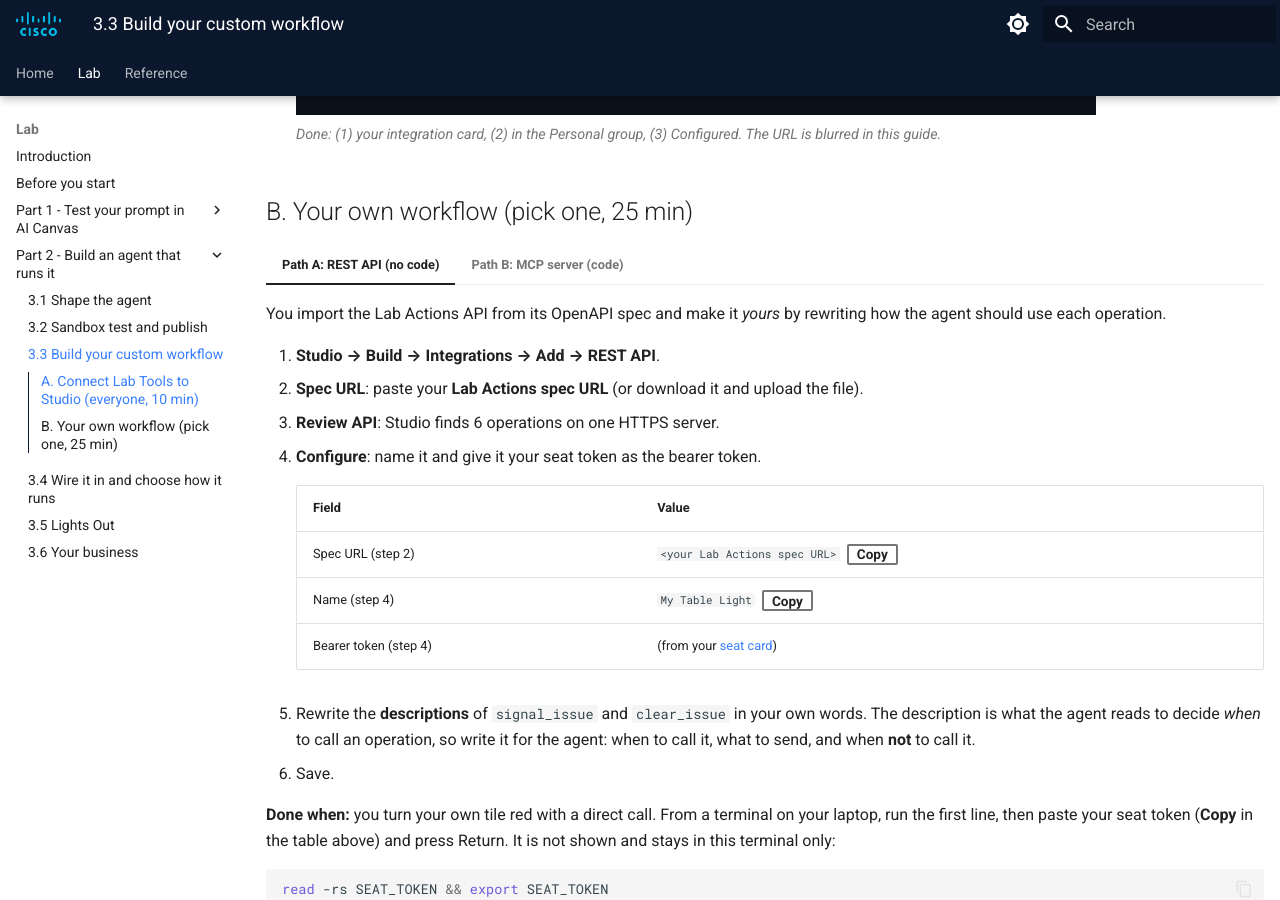
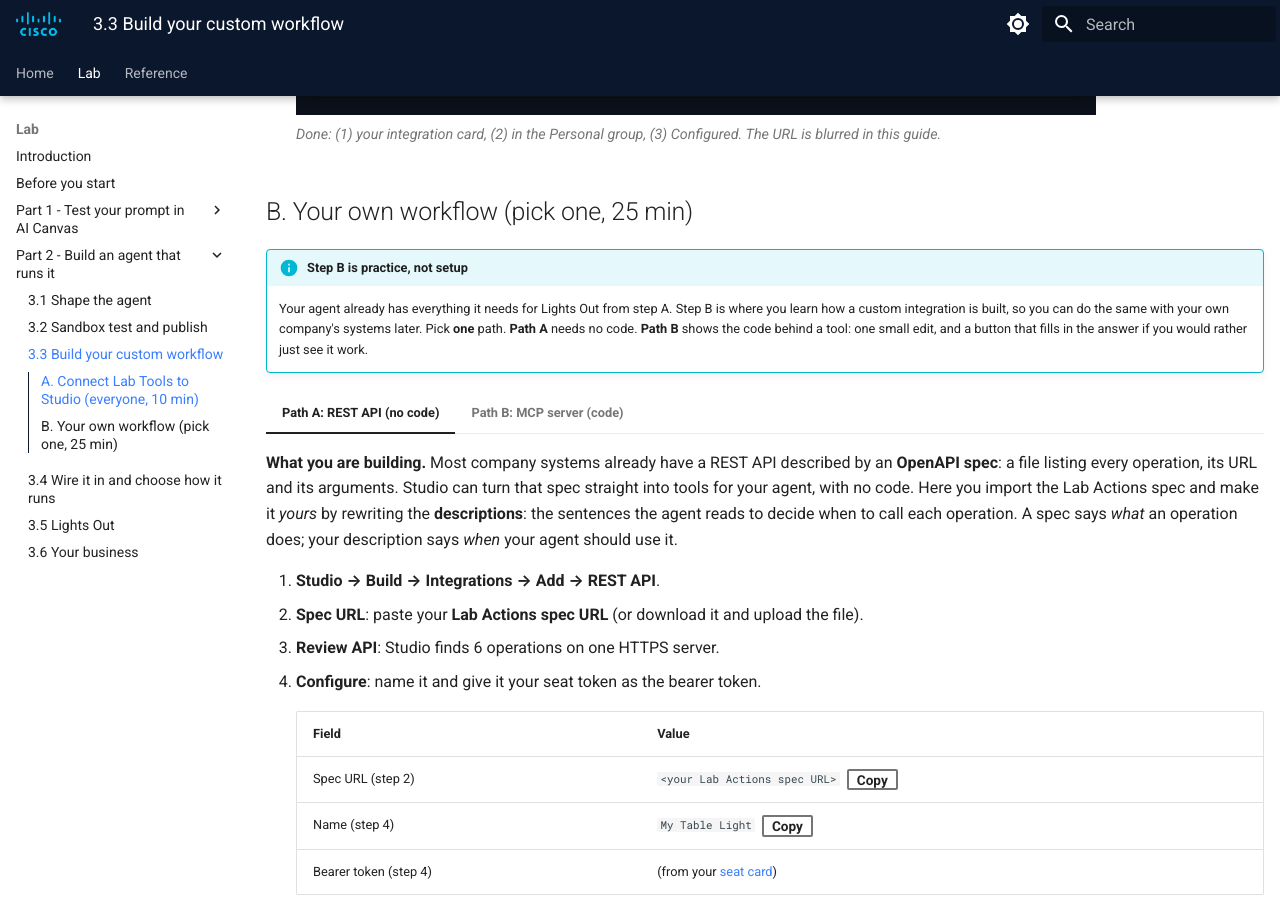
Before and after one commit to mokuma56/cloud-control-agent-lab-guide, an MkDocs documentation site: the page built from docs/part2/3-3-custom-workflow.md, in a window 1280 px wide and 900 px high, scrolled down 5702 px. Built offline with MkDocs 1.6.1 and Material for MkDocs 9.7.7, drawn with Linux system fonts in a browser that asks for light colours.

Commit message:
3.3 step B: practice not setup; Path B is one TODO, explained
Step B opens with a note that it is practice: the agent already has
everything from step A. Path A explains what an OpenAPI spec is and why
descriptions matter. Path B explains what an MCP server and a tool are
(name, description, input schema, function), walks through the finished
clear_issue, has one TODO (signal_issue), mentions Load finished version,
and has four new annotated workspace screenshots.

Co-Authored-By: Claude Opus 5.5 <noreply@anthropic.com>

````diff
--- a/docs/part2/3-3-custom-workflow.md
+++ b/docs/part2/3-3-custom-workflow.md
@@ -106,10 +106,19 @@ server: one URL for all 30 seats, and your seat token decides which seat you are
 
 ## B. Your own workflow (pick one, 25 min)
 
+!!! info "Step B is practice, not setup"
+    Your agent already has everything it needs for Lights Out from step A. Step B is where you learn how
+    a custom integration is built, so you can do the same with your own company's systems later. Pick
+    **one** path. **Path A** needs no code. **Path B** shows the code behind a tool: one small edit, and
+    a button that fills in the answer if you would rather just see it work.
+
 === "Path A: REST API (no code)"
 
-    You import the Lab Actions API from its OpenAPI spec and make it *yours* by rewriting how the
-    agent should use each operation.
+    **What you are building.** Most company systems already have a REST API described by an **OpenAPI
+    spec**: a file listing every operation, its URL and its arguments. Studio can turn that spec straight
+    into tools for your agent, with no code. Here you import the Lab Actions spec and make it *yours* by
+    rewriting the **descriptions**: the sentences the agent reads to decide when to call each operation.
+    A spec says *what* an operation does; your description says *when* your agent should use it.
 
     1. **Studio → Build → Integrations → Add → REST API**.
     2. **Spec URL**: paste your **Lab Actions spec URL** (or download it and upload the file).
@@ -150,11 +159,26 @@ server: one URL for all 30 seats, and your seat token decides which seat you are
 
 === "Path B: MCP server (code)"
 
-    You finish a small MCP server in Python and run it in your own **MCP workspace** on the lab
-    server. Nothing to install: it runs in your browser.
+    **What you are building.** An **MCP server** is a small program that offers *tools* to an AI agent.
+    Lab Tools from step A is one, written by the lab team. Here you run your own copy, finish one tool
+    in it, and connect it to Studio: exactly what you would do to give an agent your own company's
+    ticketing system, CMDB or any other API.
 
-    1. Open **Your MCP workspace** and paste your seat token. You see your own copy of `tools.py`, a
-       test panel and your server's log.
+    Every tool has four parts. You will see them in the code:
+
+    | Part | What it is | Who reads it |
+    | --- | --- | --- |
+    | **Name** | for example `signal_issue` | the agent, to call it |
+    | **Description** | one or two sentences on what it does and *when* to use it | the agent, to decide whether to call it |
+    | **Input schema** | the arguments it takes, for example `severity` and `summary` | the agent, to fill in the call |
+    | **Function** | the Python that does the work, here one call to the Lab Tools API | your server, when the agent calls |
+
+    Already done in your starter file: `get_recent_changes` and `get_business_services` (information *in*),
+    and `clear_issue` (action *out*). **Your one TODO is `signal_issue`.** No time or no interest in code?
+    Select **Load finished version** and skip to step 4.
+
+    1. **Open your MCP workspace** and paste your seat token. It is your own copy of the server, running
+       on the lab server. Nothing to install.
 
         <div class="sc-copytable" markdown>
 
@@ -165,61 +189,42 @@ server: one URL for all 30 seats, and your seat token decides which seat you are
 
         </div>
 
-    2. **Find TODO 1.** In the `tools.py` editor, scroll down to `def get_business_services():`. It has two
-       placeholders: a description that starts with `"TODO:` and a line that says
-       `raise NotImplementedError(...)`. Each TODO below is the same move: **replace one line** with a
-       line that calls the Lab Tools API. `get_recent_changes`, just above it, is a finished example.
+        ![22-workspace-overview](../img/22-workspace-overview.png){ loading=lazy }
+
+        *Your workspace: (1) `tools.py`, your server's code, (2) Save & restart runs your edits, (3) Load finished version fills in the answer, (4) running or stopped, (5) Test a tool calls a tool the way an agent would, (6) Server log shows errors.*
+
+    2. **Read the finished `clear_issue`, then find your TODO.** Scroll down to the `action OUT` section.
+       `@tool(...)` registers a tool: its name, its description and its input schema. The function under
+       it is what runs. `clear_issue` is complete: `broker.post("/v1/clear")` sends an HTTPS POST to Lab
+       Tools with your seat token already attached, and whatever it returns goes back to the agent.
+       `signal_issue`, just above it, is the same idea with a body, and still says
+       `raise NotImplementedError(...)`.
 
         ![22a-workspace-todo](../img/22a-workspace-todo.png){ loading=lazy }
 
-        *TODO 1 in the editor: (1) the placeholder description (step 5), (2) the line to replace.*
+        *`signal_issue`: (1) the description the agent reads, (2) the input schema: severity and summary, (3) your TODO: the line to replace, (4) `clear_issue`, finished, as your example.*
 
-    3. **Replace the three `raise NotImplementedError` lines.** Select the whole line, including its four
-       leading spaces, and paste the replacement (it keeps the four spaces, so it stays inside the function):
-
-        **TODO 1**, in `get_business_services`: replace `raise NotImplementedError("get_business_services")` with
-
-        ```python
-            return broker.get("/v1/context/services")
-        ```
-
-        **TODO 2**, in `signal_issue`: replace `raise NotImplementedError("signal_issue")` with (it sends the severity and summary the agent passes in)
+    3. **Finish `signal_issue`.** Select the whole `raise NotImplementedError("signal_issue")` line,
+       including its four leading spaces, and paste this in its place:
 
         ```python
             return broker.post("/v1/signal", {"severity": severity, "summary": summary})
         ```
 
-        **TODO 3**, in `clear_issue`: replace `raise NotImplementedError("clear_issue")` with
+        What it does: `severity` and `summary` are the arguments the agent passes in (they match the
+        input schema). `broker.post` sends them as JSON to the Lab Tools `/v1/signal` endpoint, which turns
+        your tile red on the room wall. You never put your token in the code: the server adds it.
 
-        ```python
-            return broker.post("/v1/clear")
-        ```
-
-        `broker.get` and `broker.post` already add your seat token, so you never type it in the code.
-        Leave TODO 4 (`stop_my_lane`) as it is: the shared Lab Tools already has it, and it is a stretch goal.
-
-    4. **Write the description for `get_business_services`.** The description is what the agent reads to
-       decide *when* to call a tool. In the `@tool(` block above `def get_business_services():`, replace the
-       two lines that start with `"TODO: write a description` and `"(hint:` with your own words, or with:
-
-        ```python
-            "PseudoCo business services: criticality, business hours, owner, cost of downtime and "
-            "what each depends on. Call it to turn a network finding into business impact and severity.",
-        ```
-
-        Keep the quotes and the comma at the end.
-
-    5. **Save and test.** Select **Save & restart**. A syntax error is refused, with its line number, and
-       your running server keeps the last good version. When it works, the message says your server
-       restarted and the status pill shows **running**.
+    4. **Save & restart.** Your server restarts with the new code and the pill shows **running**. A syntax
+       error is refused with its line number, and your server keeps the last good version.
 
         ![22b-workspace-saved](../img/22b-workspace-saved.png){ loading=lazy }
 
-        *After the edits: (1) the new description, (2) TODO 1 done, (3) Save & restart, (4) the confirmation.*
+        *(1) Your new line, (2) Save & restart, (3) the confirmation.*
 
-        Then, in **Test a tool**: pick `signal_issue`. The example arguments fill in for you (or paste
-        them), select **Call**, and your tile turns red on the room wall. Pick `clear_issue` and **Call** to
-        turn it green.
+    5. **Test it like an agent would.** In **Test a tool**, pick `signal_issue`. The example arguments fill
+       in for you (or paste them), then select **Call**. Your tile turns red on the room wall. Pick
+       `clear_issue` and **Call** to turn it green.
 
         ```json
         {"severity": "minor", "summary": "MCP test"}
@@ -229,8 +234,8 @@ server: one URL for all 30 seats, and your seat token decides which seat you are
 
         *Test a tool: (1) the tool, (2) its arguments, (3) Call, (4) the result: your light is on, (5) your server is running.*
 
-    6. Register it in Studio as in step A, but with **your** workspace's URL (also shown at the top of
-       the workspace):
+    6. **Connect it to Studio**, as in step A but with **your** workspace's URL (also shown at the top of
+       the workspace). Studio then discovers your tools, including the one you just finished.
 
         <div class="sc-copytable" markdown>
 
@@ -247,11 +252,15 @@ server: one URL for all 30 seats, and your seat token decides which seat you are
 
     **Done when:** your own `signal_issue` turns your tile red, and Studio discovers your tools.
 
+    **Stretch:** finish `stop_my_lane` the same way (`broker.post("/v1/lane/stop")`), write its
+    description so the agent knows it needs a human's approval, then in Studio make the tool require
+    approval.
+
     !!! info "What runs where"
         Your code runs in its own locked-down process on the lab server: it can call the Lab Tools
         API and the internet, but nothing else in the lab network, and it cannot see anyone else's
-        workspace. Stuck? **Reset to starter** restores the original file; the answers are in the
-        take-home kit (`tools_solution.py`).
+        workspace. **Reset to starter** puts the original file back; **Load finished version** shows the
+        answers (the take-home kit has them as `tools_solution.py`).
 
 !!! tip "Fast finishers"
     Add a tool of your own: a weather lookup for the branch, a Webex message, a ticket. See
````
Also changed, not shown: docs/img/22-workspace-overview.png (added), docs/img/22a-workspace-todo.png, docs/img/22b-workspace-saved.png, docs/img/22c-workspace-test.png.
